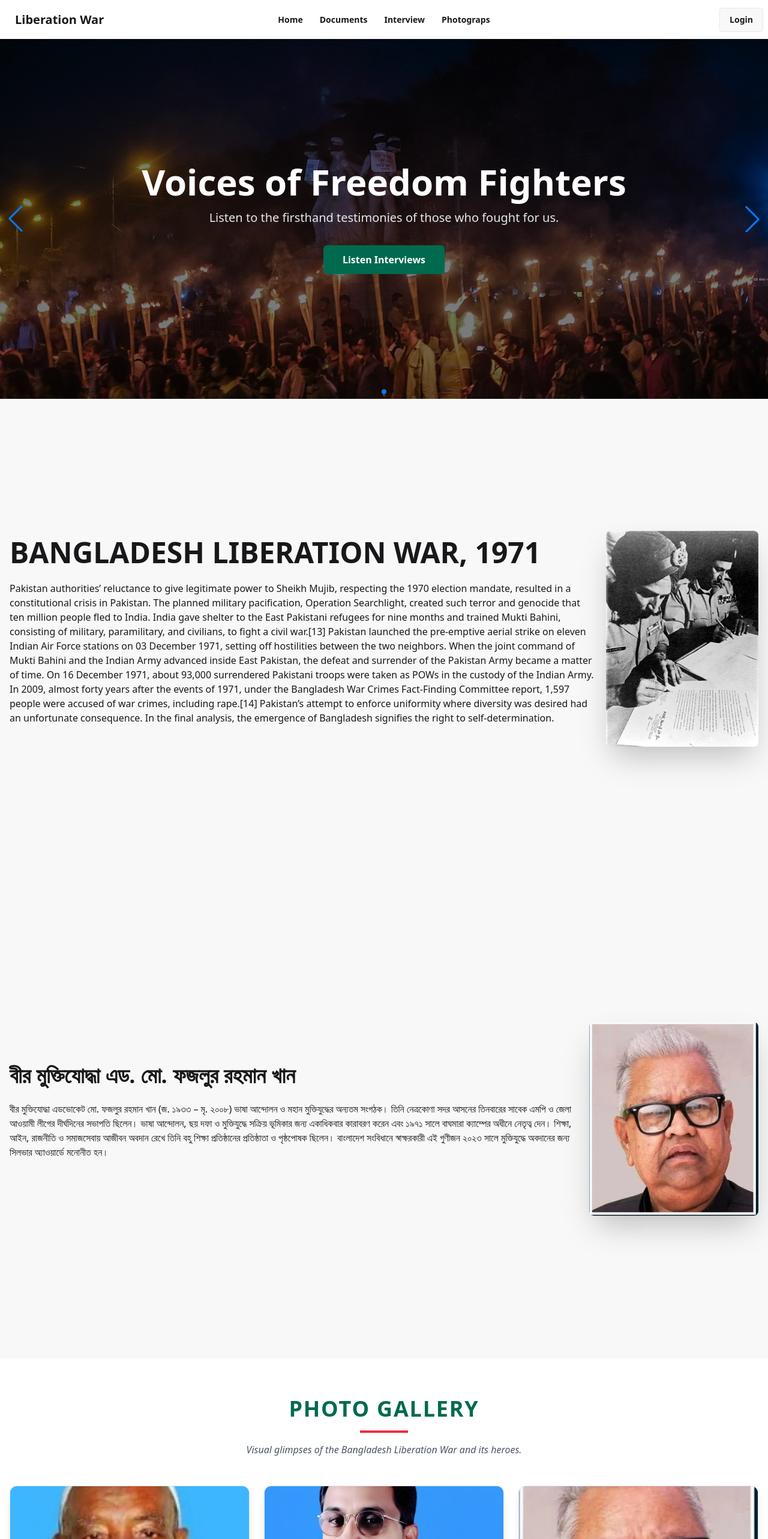
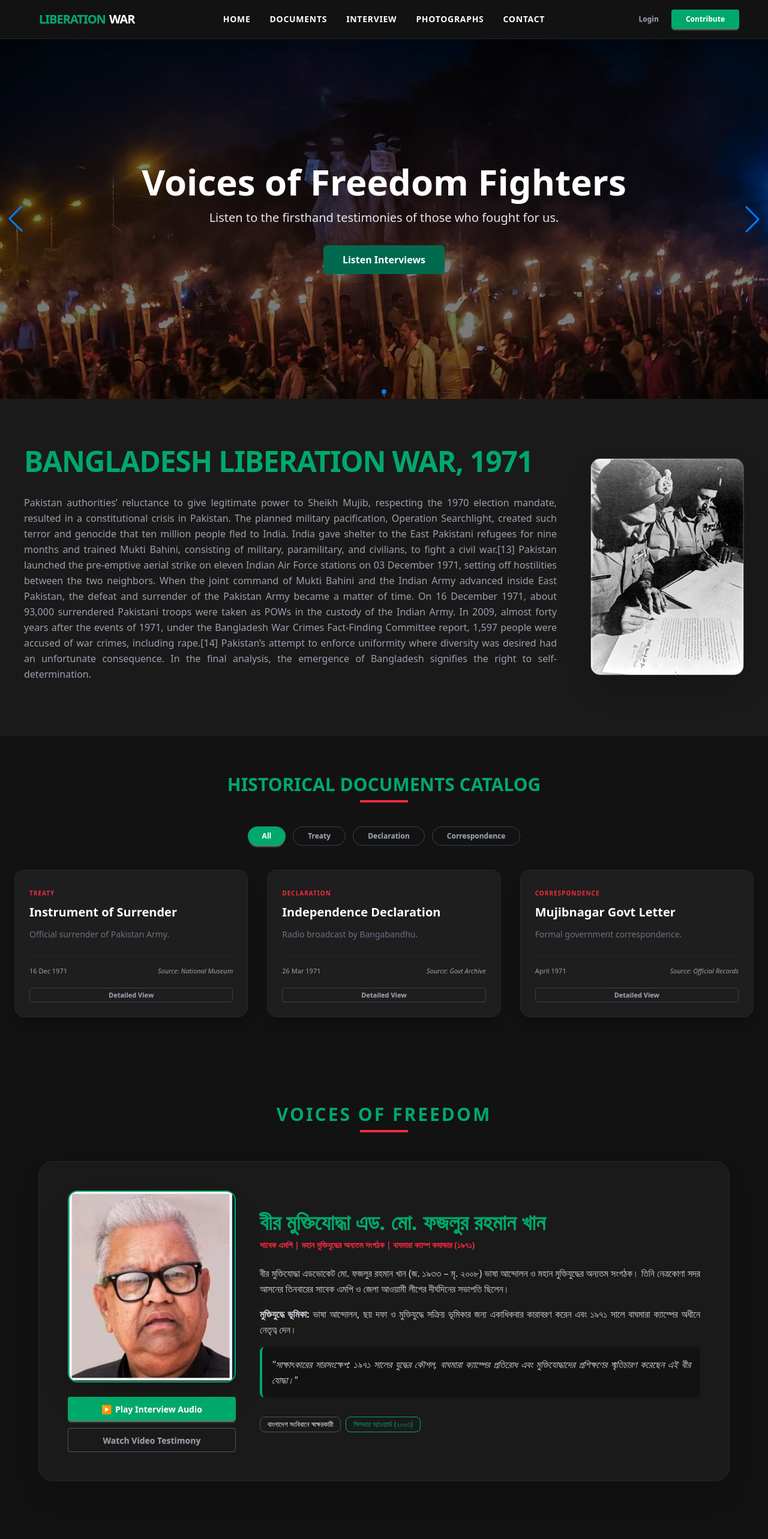
Before and after one commit to jonayethossen/Bangladesh_History, a React (Vite) app: page / in a window 1280 px wide. Shown: the top 2566 px of the page at 60% size. Built offline with nearby package versions, Linux system fonts and the light colour scheme.

Commit message:
All are Done

```diff
--- a/src/components/Document.jsx
+++ b/src/components/Document.jsx
@@ -1,16 +1,58 @@
+import React, { useState } from "react";
 import DocImage from "../assets/War.jpg";
+
 export default function DocumentSection() {
+  // Sample data (Catalog)
+  const [documents] = useState([
+    {
+      id: 1,
+      title: "Instrument of Surrender",
+      type: "Treaty",
+      date: "16 Dec 1971",
+      source: "National Museum",
+      desc: "Official surrender of Pakistan Army.",
+    },
+    {
+      id: 2,
+      title: "Independence Declaration",
+      type: "Declaration",
+      date: "26 Mar 1971",
+      source: "Govt Archive",
+      desc: "Radio broadcast by Bangabandhu.",
+    },
+    {
+      id: 3,
+      title: "Mujibnagar Govt Letter",
+      type: "Correspondence",
+      date: "April 1971",
+      source: "Official Records",
+      desc: "Formal government correspondence.",
+    },
+  ]);
+
+  const [filter, setFilter] = useState("All");
+
+  // Filtering (Categorization)
+  const filteredDocs =
+    filter === "All" ? documents : documents.filter((d) => d.type === filter);
+
   return (
-    <div className="hero bg-base-200 min-h-screen">
-      <div className="hero-content flex-col lg:flex-row-reverse">
-        <img src={DocImage} className="max-w-sm rounded-lg shadow-2xl" />
-        <div>
-          <h1 className="text-5xl font-bold">
+    <div className="bg-[#121212] text-white min-h-screen pb-20">
+      {/* Introduction & Significance */}
+      <div className="hero bg-[#1a1a1a] py-16 px-6 border-b border-gray-800">
+        <div className="hero-content flex-col lg:flex-row-reverse max-w-7xl">
+          <img
+            src={DocImage}
+            className="max-w-sm rounded-2xl shadow-2xl border border-gray-700"
+            alt="1971 War"
+          />
+          <div className="lg:pr-10">
+            <h1 className="text-5xl font-extrabold text-[#00a86b] mb-6 tracking-tight">
               BANGLADESH LIBERATION WAR, 1971
             </h1>
-          <p className="py-6">
-            Pakistan authorities’ reluctance to give legitimate power to Sheikh
-            Mujib, respecting the 1970 election mandate, resulted in a
+            <p className="py-2 text-gray-400 leading-relaxed text-justify">
+              Pakistan authorities’ reluctance to give legitimate power to
+              Sheikh Mujib, respecting the 1970 election mandate, resulted in a
               constitutional crisis in Pakistan. The planned military
               pacification, Operation Searchlight, created such terror and
               genocide that ten million people fled to India. India gave shelter
@@ -33,5 +75,62 @@ export default function DocumentSection() {
           </div>
         </div>
       </div>
+
+      {/* Documents Catalog */}
+      <div className="container mx-auto px-6 mt-16">
+        <div className="text-center mb-10">
+          <h2 className="text-3xl font-bold text-[#00a86b]">
+            HISTORICAL DOCUMENTS CATALOG
+          </h2>
+          <div className="h-1 w-20 bg-[#f42a41] mx-auto mt-2"></div>
+        </div>
+
+        {/* Categorization Filters */}
+        <div className="flex flex-wrap justify-center gap-3 mb-10">
+          {["All", "Treaty", "Declaration", "Correspondence"].map((cat) => (
+            <button
+              key={cat}
+              onClick={() => setFilter(cat)}
+              className={`btn btn-sm rounded-full px-6 ${
+                filter === cat
+                  ? "bg-[#00a86b] border-none text-white"
+                  : "btn-outline text-gray-400 border-gray-700 hover:bg-[#00a86b] hover:border-none"
+              }`}
+            >
+              {cat}
+            </button>
+          ))}
+        </div>
+
+        {/* Detailed View Grid */}
+        <div className="grid grid-cols-1 md:grid-cols-2 lg:grid-cols-3 gap-8">
+          {filteredDocs.map((doc) => (
+            <div
+              key={doc.id}
+              className="bg-[#1e1e1e] p-6 rounded-2xl border border-gray-800 shadow-xl hover:border-[#00a86b] transition-all group"
+            >
+              <span className="text-[10px] font-bold text-[#f42a41] uppercase tracking-widest">
+                {doc.type}
+              </span>
+              <h3 className="text-xl font-bold mt-2 text-white group-hover:text-[#00a86b] transition-colors">
+                {doc.title}
+              </h3>
+              <p className="text-gray-500 text-sm mt-3 leading-relaxed">
+                {doc.desc}
+              </p>
+
+              <div className="mt-6 pt-4 border-t border-gray-800 flex justify-between items-center text-[11px] text-gray-400">
+                <span>{doc.date}</span>
+                <span className="italic">Source: {doc.source}</span>
+              </div>
+
+              <button className="btn btn-xs btn-outline mt-5 w-full border-gray-700 text-gray-400 hover:bg-[#00a86b] hover:text-white">
+                Detailed View
+              </button>
+            </div>
+          ))}
+        </div>
+      </div>
+    </div>
   );
 }
--- a/src/components/Interview.jsx
+++ b/src/components/Interview.jsx
@@ -1,24 +1,80 @@
+import React from "react";
 import InterviewImage from "../assets/fozlo.jpg";
+
 export default function InterviewSection() {
   return (
-    <div className="hero bg-base-200 min-h-screen">
-      <div className="hero-content flex-col lg:flex-row-reverse">
-        <img src={InterviewImage} className="max-w-sm rounded-lg shadow-2xl" />
-        <div>
-          <h1 className="text-4xl font-bold">
-            বীর মুক্তিযোদ্ধা এড. মো. ফজলুর রহমান খান
-          </h1>
-          <p className="py-6">
-            বীর মুক্তিযোদ্ধা এডভোকেট মো. ফজলুর রহমান খান (জ. ১৯৩৩ – মৃ. ২০০৮)
-            ভাষা আন্দোলন ও মহান মুক্তিযুদ্ধের অন্যতম সংগঠক। তিনি নেত্রকোণা সদর
-            আসনের তিনবারের সাবেক এমপি ও জেলা আওয়ামী লীগের দীর্ঘদিনের সভাপতি
-            ছিলেন। ভাষা আন্দোলন, ছয় দফা ও মুক্তিযুদ্ধে সক্রিয় ভূমিকার জন্য
-            একাধিকবার কারাবরণ করেন এবং ১৯৭১ সালে বাঘমারা ক্যাম্পের অধীনে নেতৃত্ব
-            দেন। শিক্ষা, আইন, রাজনীতি ও সমাজসেবায় আজীবন অবদান রেখে তিনি বহু
-            শিক্ষা প্রতিষ্ঠানের প্রতিষ্ঠাতা ও পৃষ্ঠপোষক ছিলেন। বাংলাদেশ সংবিধানে
-            স্বাক্ষরকারী এই গুণীজন ২০২৩ সালে মুক্তিযুদ্ধে অবদানের জন্য সিলভার
-            অ্যাওয়ার্ডে মনোনীত হন।
-          </p>
+    <div className="bg-[#121212] min-h-screen py-16 px-6">
+      <div className="max-w-6xl mx-auto">
+        {/* Section Header */}
+        <div className="text-center mb-12">
+          <h2 className="text-3xl font-bold text-[#00a86b] uppercase tracking-widest">
+            Voices of Freedom
+          </h2>
+          <div className="h-1 w-20 bg-[#f42a41] mx-auto mt-2"></div>
+        </div>
+
+        {/* Hero Content Area */}
+        <div className="hero bg-[#1a1a1a] rounded-3xl overflow-hidden shadow-2xl border border-gray-800">
+          <div className="hero-content flex-col lg:flex-row gap-10 p-8 lg:p-12">
+            {/* Person Image & Media Controls */}
+            <div className="flex flex-col items-center gap-6">
+              <img
+                src={InterviewImage}
+                className="max-w-xs rounded-2xl shadow-2xl border-2 border-[#00a86b] object-cover h-80"
+                alt="Adv. Fozlur Rahman Khan"
+              />
+
+              {/* Audio/Video Access */}
+              <div className="w-full space-y-3">
+                <button className="btn btn-block bg-[#00a86b] hover:bg-[#008f5a] text-white border-none">
+                  <span>▶</span> Play Interview Audio
+                </button>
+                <button className="btn btn-block btn-outline border-gray-600 text-gray-400 hover:bg-[#1a1a1a]">
+                  Watch Video Testimony
+                </button>
+              </div>
+            </div>
+
+            {/* Biography & Summary */}
+            <div className="text-white">
+              <h1 className="text-4xl font-bold text-[#00a86b] mb-2">
+                বীর মুক্তিযোদ্ধা এড. মো. ফজলুর রহমান খান
+              </h1>
+              <p className="text-[#f42a41] font-semibold text-sm mb-6">
+                সাবেক এমপি | মহান মুক্তিযুদ্ধের অন্যতম সংগঠক | বাঘমারা ক্যাম্প
+                কমান্ডার (১৯৭১)
+              </p>
+
+              <div className="space-y-4 text-gray-300 leading-relaxed text-justify">
+                <p>
+                  বীর মুক্তিযোদ্ধা এডভোকেট মো. ফজলুর রহমান খান (জ. ১৯৩৩ – মৃ.
+                  ২০০৮) ভাষা আন্দোলন ও মহান মুক্তিযুদ্ধের অন্যতম সংগঠক। তিনি
+                  নেত্রকোণা সদর আসনের তিনবারের সাবেক এমপি ও জেলা আওয়ামী লীগের
+                  দীর্ঘদিনের সভাপতি ছিলেন।
+                </p>
+                <p>
+                  <strong>মুক্তিযুদ্ধে ভূমিকা:</strong> ভাষা আন্দোলন, ছয় দফা ও
+                  মুক্তিযুদ্ধে সক্রিয় ভূমিকার জন্য একাধিকবার কারাবরণ করেন এবং
+                  ১৯৭১ সালে বাঘমারা ক্যাম্পের অধীনে নেতৃত্ব দেন।
+                </p>
+                <p className="bg-[#121212] p-4 rounded-lg border-l-4 border-[#00a86b] italic">
+                  "সাক্ষাৎকারের সারসংক্ষেপ: ১৯৭১ সালের যুদ্ধের কৌশল, বাঘমারা
+                  ক্যাম্পের প্রতিরোধ এবং মুক্তিযোদ্ধাদের প্রশিক্ষণের স্মৃতিচারণ
+                  করেছেন এই বীর যোদ্ধা।"
+                </p>
+              </div>
+
+              {/* Achievement Badges */}
+              <div className="mt-8 flex flex-wrap gap-2">
+                <div className="badge badge-outline border-gray-600 p-3 text-xs">
+                  বাংলাদেশ সংবিধানে স্বাক্ষরকারী
+                </div>
+                <div className="badge badge-outline border-[#00a86b] p-3 text-xs text-[#00a86b]">
+                  সিলভার অ্যাওয়ার্ড (২০২৩)
+                </div>
+              </div>
+            </div>
+          </div>
         </div>
       </div>
     </div>
--- a/src/components/Navbar.jsx
+++ b/src/components/Navbar.jsx
@@ -4,57 +4,74 @@ const Navbar = () => {
   const links = (
     <>
       <li>
-        <a>Home</a>
+        <a className="hover:text-[#00a86b] transition-colors">Home</a>
       </li>
       <li>
-        <a>Documents</a>
+        <a className="hover:text-[#00a86b] transition-colors">Documents</a>
       </li>
       <li>
-        <a>Interview</a>
+        <a className="hover:text-[#00a86b] transition-colors">Interview</a>
       </li>
       <li>
-        <a>Photograps</a>
+        <a className="hover:text-[#00a86b] transition-colors">Photographs</a>
+      </li>
+      <li>
+        <a className="hover:text-[#00a86b] transition-colors">Contact</a>
       </li>
     </>
   );
+
   return (
-    <div>
-      <div className="navbar bg-base-100 shadow-sm">
+    <div className="sticky top-0 z-50 w-full">
+      <div className="navbar bg-[#121212] text-white shadow-lg border-b border-gray-800 px-4 md:px-12">
         <div className="navbar-start">
           <div className="dropdown">
-            <div tabIndex={0} role="button" className="btn btn-ghost lg:hidden">
+            <div
+              tabIndex={0}
+              role="button"
+              className="btn btn-ghost lg:hidden text-white"
+            >
               <svg
                 xmlns="http://www.w3.org/2000/svg"
-                className="h-5 w-5"
+                className="h-6 w-6"
                 fill="none"
                 viewBox="0 0 24 24"
                 stroke="currentColor"
               >
-                {" "}
                 <path
                   strokeLinecap="round"
                   strokeLinejoin="round"
                   strokeWidth="2"
                   d="M4 6h16M4 12h8m-8 6h16"
-                />{" "}
+                />
               </svg>
             </div>
             <ul
-              tabIndex="-1"
-              className="font-bold menu menu-sm dropdown-content bg-base-100 rounded-box z-1 mt-3 w-52 p-2 shadow"
+              tabIndex={0}
+              className="menu menu-sm dropdown-content bg-[#1e1e1e] rounded-box z-[1] mt-3 w-52 p-4 shadow-2xl border border-gray-700 font-bold space-y-2"
             >
               {links}
             </ul>
           </div>
-          <a className="btn btn-ghost text-xl">Liberation War</a>
+          {/* Brand Logo/Title */}
+          <a className="btn btn-ghost text-xl font-extrabold tracking-tighter text-[#00a86b]">
+            LIBERATION <span className="text-white">WAR</span>
+          </a>
         </div>
+
         <div className="navbar-center hidden lg:flex">
-          <ul className="menu menu-horizontal space-x-1 px-1 font-bold">
+          <ul className="menu menu-horizontal px-1 font-bold text-sm uppercase tracking-wider space-x-2">
             {links}
           </ul>
         </div>
-        <div className="navbar-end">
-          <a className="btn">Login</a>
+
+        <div className="navbar-end gap-2">
+          <a className="btn btn-ghost btn-sm hidden md:flex text-gray-400">
+            Login
+          </a>
+          <a className="btn bg-[#00a86b] hover:bg-[#008f5a] border-none text-white btn-sm px-6">
+            Contribute
+          </a>
         </div>
       </div>
     </div>
```
Lines whose indentation alone changed are shown as unchanged.
